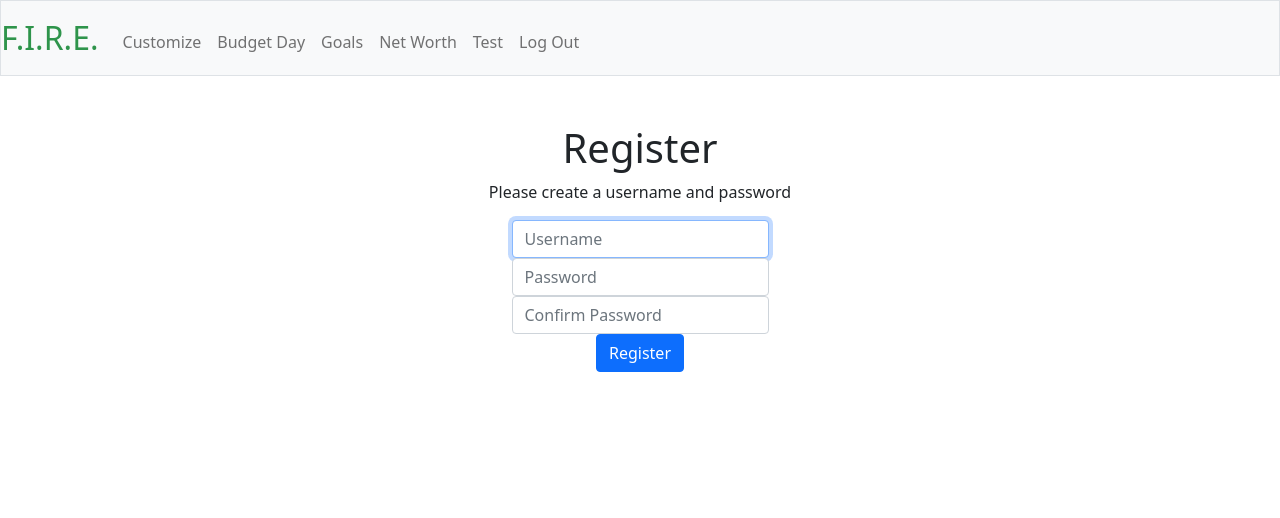
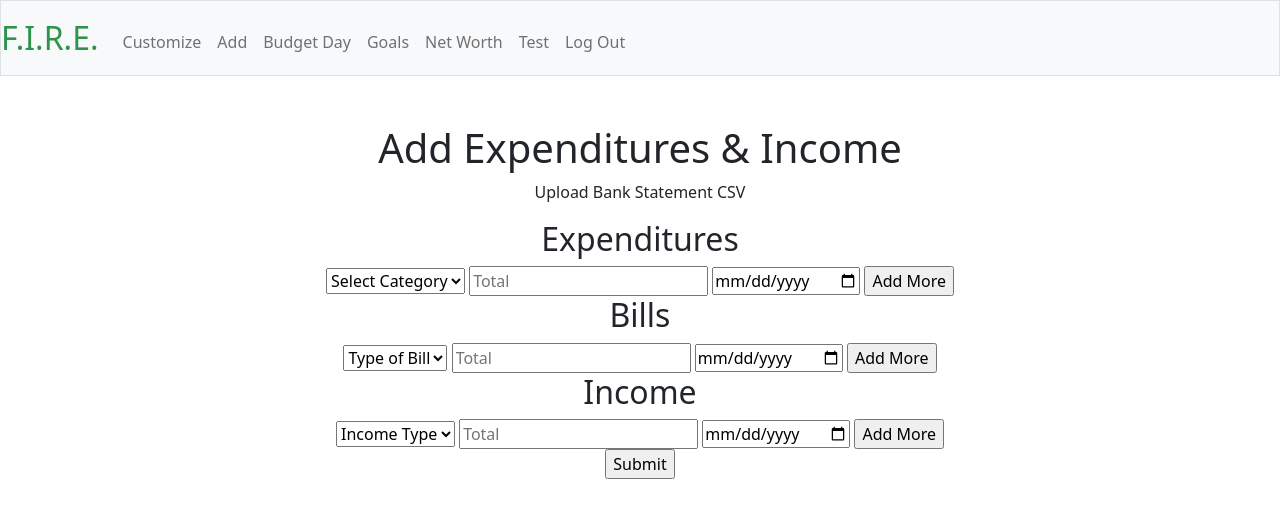
Before and after one commit to amshholland/FIRE-Bud, a Flask app: page /add in a window 1280 px wide. Shown: the top 518 px of the page. Run offline with Flask 2, Linux system fonts and the light colour scheme; the visitor is signed in with stand-in values (Sample User, id 1); data that the repository does not hold is empty; some libraries are stand-ins or nearby versions.

Commit message:
Add page completed

```diff
--- a/app.py
+++ b/app.py
@@ -1,7 +1,9 @@
 import sys
-from datetime import datetime
+import datetime
 from tempfile import mkdtemp
 import mysql.connector
+from dateutil.relativedelta import relativedelta
+
 
 from flask import (Flask, flash, jsonify, redirect, render_template, request,
                    session)
@@ -43,7 +45,6 @@ try:
     conn = mysql.connector.connect(
         user='root', password='', host='localhost', port=3306, database='budget')
     cursor = conn.cursor()
-
 except mysql.connector.Error as e:
     print("Error connecting to SQL Platform: {e}")
     sys.exit(1)
@@ -88,7 +89,7 @@ def login():
         session["user_id"] = rows[0][0]
 
         # Redirect user to home page
-        return redirect("/customize")
+        return redirect("/add")
 
     # User reached route via GET (as by clicking a link or via redirect)
     else:
@@ -158,32 +159,66 @@ def customize():
     """Customize budget"""
     id = session["user_id"]
 
+    today = datetime.date.today()
+
     cursor.execute("SELECT budget_day FROM users WHERE id = %s", (id,))
     bud_day = cursor.fetchone()
+    bud_day = datetime.date(today.year, today.month, bud_day[0])
+
+    if today > bud_day:
+        bud_day = bud_day + relativedelta(months=+1)
 
     if request.method == "POST":
+        # Insert form data into budget db
 
         for ie, category, amount, date in zip(request.form.getlist('ie'),
                                               request.form.getlist('category'),
-                                              request.form.getlist(
-                'amount'),
-                request.form.getlist('date')):
-            cursor.execute("""INSERT INTO budget (id, ie, category, amount, date)
-            VALUES (%s,%s,%s,%s, %s)""", (id, ie, category, amount, date))
-            conn.commit()
+                                              request.form.getlist('amount'),
+                                              request.form.getlist('date')):
+            if category and amount and date:
+                cursor.execute("""INSERT INTO categories (id, ie, category, amount, date)
+                VALUES (%s,%s,%s,%s,%s)""", (id, ie, category, amount, date))
+                conn.commit()
 
         return render_template("index.html")
 
     else:
-        return render_template("customize.html", bud_day=bud_day[0])
+        return render_template("customize.html", bud_day=bud_day)
 
 
 @ app.route("/add", methods=["GET", "POST"])
 @ login_required
 def add():
     """Add to budget"""
+    id = session["user_id"]
 
-    return render_template("register.html")
+    today = datetime.date.today()
+
+    cursor.execute(
+        "SELECT category FROM categories WHERE (id = %s) AND (ie = %s)", (id, "expense"))
+    expenses = cursor.fetchall()
+
+    cursor.execute(
+        "SELECT category FROM categories WHERE (id = %s) AND (ie = %s)", (id, "income"))
+    incomes = cursor.fetchall()
+
+    cursor.execute(
+        "SELECT category FROM categories WHERE (id = %s) AND (ie = %s)", (id, "bill"))
+    bills = cursor.fetchall()
+
+    if request.method == "POST":
+        for ie, category, amount, date in zip(request.form.getlist('ie'),
+                                              request.form.getlist('category'),
+                                              request.form.getlist('amount'),
+                                              request.form.getlist('date')):
+            if category and amount and date:
+                cursor.execute("""INSERT INTO budget (id, ie, category, amount, date)
+                    VALUES (%s,%s,%s,%s,%s)""", (id, ie, category, amount, date))
+                conn.commit()
+        return render_template("index.html")
+
+    else:
+        return render_template("add.html", expenses=expenses, incomes=incomes, bills=bills)
 
 
 @ app.route("/budget", methods=["GET", "POST"])
--- a/templates/add.html
+++ b/templates/add.html
@@ -0,0 +1,110 @@
+{% extends "layout.html" %}
+
+{% block title %}
+Add Expenditures & Income
+{% endblock %}
+
+{% block main %}
+
+<h1 class="h1">Add Expenditures & Income</h1>
+
+<p> Upload Bank Statement CSV</p>
+<form method="POST" action="/add">
+
+    <h2 class="h2">Expenditures</h2>
+    <script>
+        // Dynamically add and remove category text boxes
+        $(document).ready(function () {
+            // Variables
+            var newrow = '<p /><div><input type="hidden" name="ie" id="childie" value="expense" /><select id="childcategory" name="category">{% for row in expenses %}<option value="{{ row[0] }}">{{ row[0] }}</option>{% endfor %}</select><input type="text" name="amount" id="childamount" placeholder="Total" /><input type="date" name="childdate" id="date" /><input type="button" id="ex_remove" value="X" /></div>';
+
+            // Add rows to form
+            $("#ex_add").click(function () {
+                $("#expenses").append(newrow);
+            });
+
+            // Remove rows from form
+            $("#expenses").on("click", "#ex_remove", function () {
+                $(this).parent("div").remove();
+            });
+        });
+    </script>
+
+    <div id="expenses">
+        <input type="hidden" name="ie" id="ie" value="expense" />
+        <select id="category" name="category">
+            <option>Select Category</option>
+            {% for row in expenses %}
+            <option value="{{ row[0] }}">{{ row[0] }}</option>
+            {% endfor %}
+        </select>
+        <input type="text" name="amount" id="amount" placeholder="Total" />
+        <input type="date" name="date" id="date" />
+        <input type="button" id="ex_add" value="Add More" />
+    </div>
+
+    <h2 class="h2">Bills</h2>
+    <script>
+        // Dynamically add and remove category text boxes
+        $(document).ready(function () {
+            // Variables
+            var newrow = '<p /><div><input type="hidden" name="ie" id="childie" value="bill" /><select id="childcategory" name="category">{% for row in bills %}<option value="{{ row[0] }}">{{ row[0] }}</option>{% endfor %}</select><input type="text" name="amount" id="childamount" placeholder="Total" /><input type="date" name="childdate" id="date" /><input type="button" id="bill_remove" value="X" /></div>';
+
+            // Add rows to form
+            $("#bill_add").click(function () {
+                $("#bills").append(newrow);
+            });
+
+            // Remove rows from form
+            $("#bills").on("click", "#bill_remove", function () {
+                $(this).parent("div").remove();
+            });
+        });
+    </script>
+
+    <div id="bills">
+        <input type="hidden" name="ie" id="ie" value="bill" />
+        <select id="category" name="category">
+            <option>Type of Bill</option>
+            {% for row in bills %}
+            <option value="{{ row[0] }}">{{ row[0] }}</option>
+            {% endfor %}
+        </select>
+        <input type="text" name="amount" id="amount" placeholder="Total" />
+        <input type="date" name="date" id="date" />
+        <input type="button" id="bill_add" value="Add More" />
+    </div>
+
+    <h2 class="h2">Income</h2>
+    <script>
+        // Dynamically add and remove rows
+        $(document).ready(function () {
+            // Variables
+            var newrow = '<p /><div><input type="hidden" name="childie" id="ie" value="income" /><select id="category" name="childcategory">{% for row in incomes %}<option value="{{ row[0] }}">{{ row[0] }}</option>{% endfor %}</select><input type="text" name="childamount" id="amount" placeholder="Total" /><input type="date" name="childdate" id="date" /><input type="button" id="in_remove" value="X" /></div>';
+
+            $("#in_add").click(function () {
+                $("#income").append(newrow);
+            });
+
+            // Remove rows from form
+            $("#income").on("click", "#in_remove", function () {
+                $(this).parent("div").remove();
+            });
+        });
+    </script>
+    <div id="income">
+        <input type="hidden" name="ie" id="ie" value="income" />
+        <select id="category" name="category">
+            <option>Income Type</option>
+            {% for row in incomes %}
+            <option value="{{ row[0] }}">{{ row[0] }}</option>
+            {% endfor %}
+        </select>
+        <input type="text" name="amount" id="amount" placeholder="Total" />
+        <input type="date" name="date" id="date" />
+        <input type="button" id="in_add" value="Add More" />
+    </div>
+    <input type="submit" />
+
+</form>
+{% endblock %}
--- a/templates/layout.html
+++ b/templates/layout.html
@@ -43,6 +43,7 @@
             {% if session.user_id %}
             <ul class="navbar-nav mr-auto mt-2">
                 <li class="nav-item"><a class="nav-link" href="/customize">Customize</a></li>
+                <li class="nav-item"><a class="nav-link" href="/add">Add</a></li>
                 <li class="nav-item"><a class="nav-link" href="/budget">Budget Day</a></li>
                 <li class="nav-item"><a class="nav-link" href="/goals">Goals</a></li>
                 <li class="nav-item"><a class="nav-link" href="/net_worth">Net Worth</a></li>
```
Also changed, not shown: templates/customize.html (+4 -4 lines).
